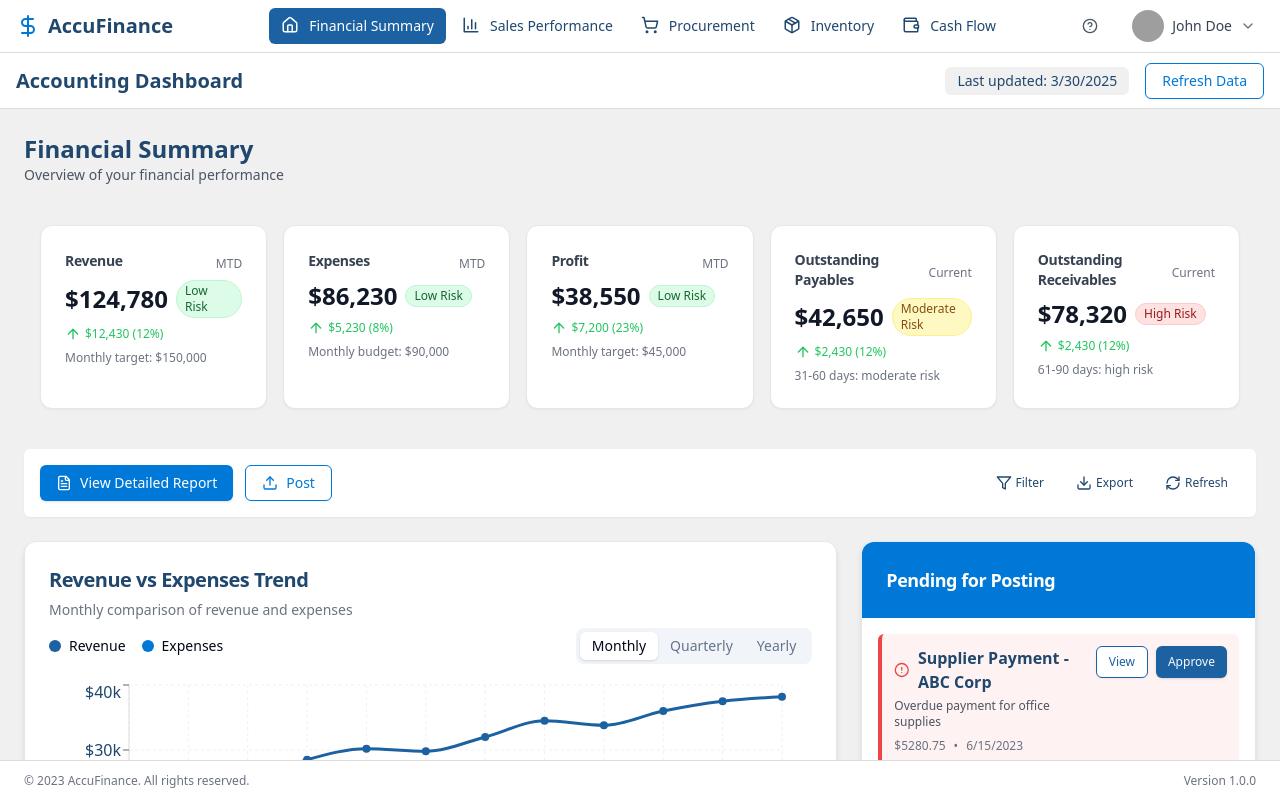
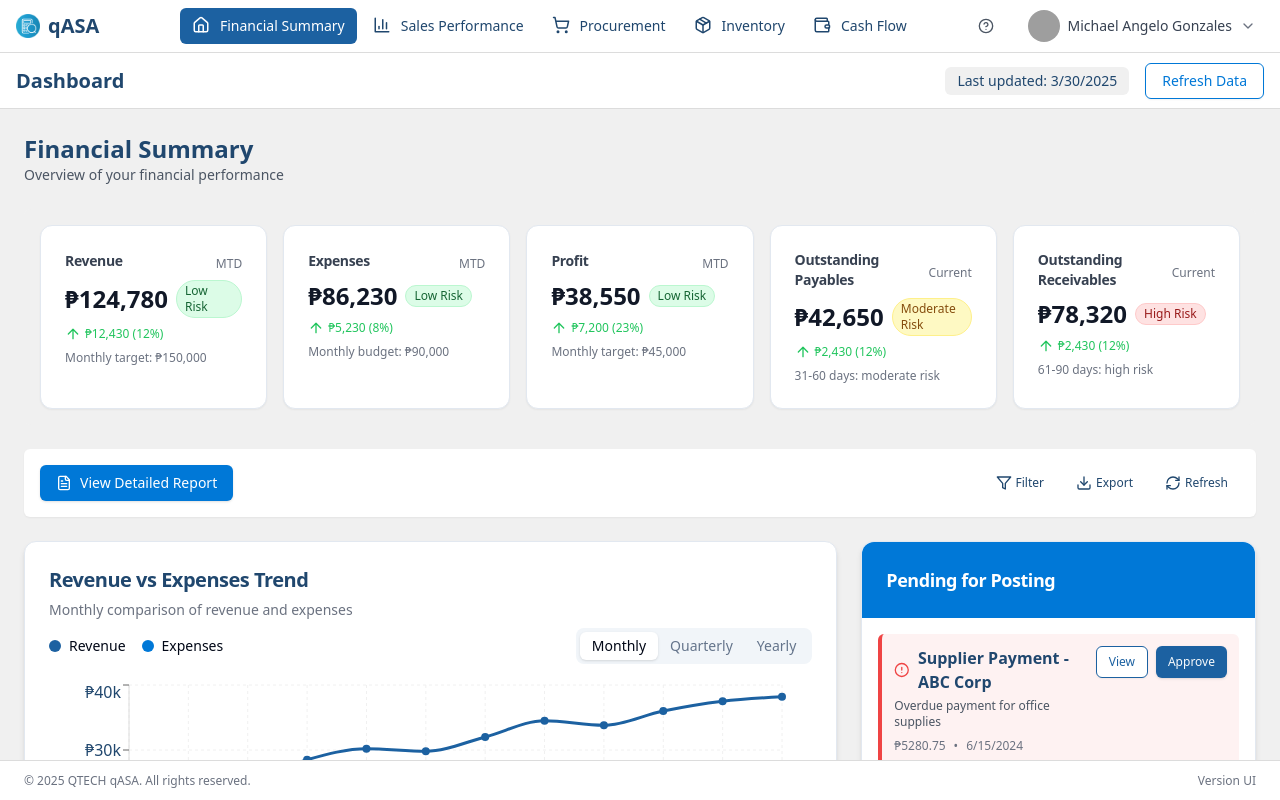
Before and after one commit to Astraaaal/qasadashboard, a React (Vite) app: page / in a window 1280 px wide. Built offline with nearby package versions, Linux system fonts and the light colour scheme; grey boxes are pictures that could not be loaded.

Commit message:
Edited Texts

```diff
--- a/index.html
+++ b/index.html
@@ -2,9 +2,9 @@
 <html lang="en">
   <head>
     <meta charset="UTF-8" />
-    <link rel="icon" type="image/svg+xml" href="/vite.svg" />
+    <link rel="icon" type="image/png" href="/src/components/assets/qASA-logo.png" />
     <meta name="viewport" content="width=device-width, initial-scale=1.0" />
-    <title>Vite + React + TS</title>
+    <title>qASA Dashboard</title>
   </head>
   <body>
     <div id="root"></div>
--- a/src/components/dashboard/ActionButtons.tsx
+++ b/src/components/dashboard/ActionButtons.tsx
@@ -37,7 +37,7 @@ const ActionButtons = ({
           View Detailed Report
         </Button>
 
-        {showPost && (
+        {/*{showPost && (
           <Button
             variant="outline"
             className="border-[#0078D7] text-[#0078D7] hover:bg-[#F0F0F0] hover:text-[#1C61A1]"
@@ -46,7 +46,7 @@ const ActionButtons = ({
             <Upload className="w-4 h-4 mr-2" />
             Post
           </Button>
-        )}
+        )}*/}
       </div>
 
       <div className="flex items-center gap-2">
--- a/src/components/dashboard/ExpensesBreakdown.tsx
+++ b/src/components/dashboard/ExpensesBreakdown.tsx
@@ -34,9 +34,10 @@ const ExpensesBreakdown = ({
   );
 
   const formatCurrency = (value: number) => {
-    return new Intl.NumberFormat("en-US", {
+    return new Intl.NumberFormat("en-PH", {
+      currencySign: "standard",
       style: "currency",
-      currency: "USD",
+      currency: "PHP",
       minimumFractionDigits: 0,
       maximumFractionDigits: 0,
     }).format(value);
--- a/src/components/dashboard/KpiCards.tsx
+++ b/src/components/dashboard/KpiCards.tsx
@@ -19,8 +19,8 @@ interface KpiCardProps {
 
 const KpiCard = ({
   title = "Revenue",
-  value = "$24,780",
-  change = { value: "$2,430", type: "increase", percentage: "12%" },
+  value = "₱24,780",
+  change = { value: "₱2,430", type: "increase", percentage: "12%" },
   period = "MTD",
   icon = <DollarSignIcon className="h-4 w-4 text-muted-foreground" />,
   status = "green",
@@ -90,38 +90,38 @@ const KpiCards = ({ cards }: KpiCardsProps) => {
   const defaultCards: KpiCardProps[] = [
     {
       title: "Revenue",
-      value: "$124,780",
-      change: { value: "$12,430", type: "increase", percentage: "12%" },
+      value: "₱124,780",
+      change: { value: "₱12,430", type: "increase", percentage: "12%" },
       period: "MTD",
       icon: <DollarSignIcon className="h-4 w-4 text-muted-foreground" />,
-      description: "Monthly target: $150,000",
+      description: "Monthly target: ₱150,000",
     },
     {
       title: "Expenses",
-      value: "$86,230",
-      change: { value: "$5,230", type: "increase", percentage: "8%" },
+      value: "₱86,230",
+      change: { value: "₱5,230", type: "increase", percentage: "8%" },
       period: "MTD",
       icon: <DollarSignIcon className="h-4 w-4 text-muted-foreground" />,
-      description: "Monthly budget: $90,000",
+      description: "Monthly budget: ₱90,000",
     },
     {
       title: "Profit",
-      value: "$38,550",
-      change: { value: "$7,200", type: "increase", percentage: "23%" },
+      value: "₱38,550",
+      change: { value: "₱7,200", type: "increase", percentage: "23%" },
       period: "MTD",
       icon: <DollarSignIcon className="h-4 w-4 text-muted-foreground" />,
-      description: "Monthly target: $45,000",
+      description: "Monthly target: ₱45,000",
     },
     {
       title: "Outstanding Payables",
-      value: "$42,650",
+      value: "₱42,650",
       period: "Current",
       status: "yellow",
       description: "31-60 days: moderate risk",
     },
     {
       title: "Outstanding Receivables",
-      value: "$78,320",
+      value: "₱78,320",
       period: "Current",
       status: "red",
       description: "61-90 days: high risk",
--- a/src/components/dashboard/PendingTransactions.tsx
+++ b/src/components/dashboard/PendingTransactions.tsx
@@ -30,7 +30,7 @@ const PendingTransactions = ({
       id: "tx1",
       title: "Supplier Payment - ABC Corp",
       amount: 5280.75,
-      date: "2023-06-15",
+      date: "2024-06-15",
       priority: "high",
       description: "Overdue payment for office supplies",
     },
@@ -38,15 +38,15 @@ const PendingTransactions = ({
       id: "tx2",
       title: "Utility Bill - Electricity",
       amount: 1250.0,
-      date: "2023-06-18",
+      date: "2024-06-18",
       priority: "medium",
       description: "Monthly electricity bill payment",
     },
     {
       id: "tx3",
-      title: "Staff Reimbursement - John Doe",
+      title: "Staff Reimbursement - Michael Angelo Gonzales",
       amount: 350.25,
-      date: "2023-06-20",
+      date: "2024-06-20",
       priority: "low",
       description: "Travel expenses reimbursement",
     },
@@ -123,7 +123,7 @@ const PendingTransactions = ({
                     </p>
                     <div className="flex items-center mt-2 text-xs text-gray-500">
                       <span className="font-medium">
-                        ${transaction.amount.toFixed(2)}
+                        ₱{transaction.amount.toFixed(2)}
                       </span>
                       <span className="mx-2">•</span>
                       <span>
--- a/src/components/dashboard/RevenueExpensesTrend.tsx
+++ b/src/components/dashboard/RevenueExpensesTrend.tsx
@@ -44,9 +44,10 @@ const RevenueExpensesTrend = ({
 }: RevenueExpensesTrendProps) => {
   // Format currency for tooltip
   const formatCurrency = (value: number) => {
-    return new Intl.NumberFormat("en-US", {
+    return new Intl.NumberFormat("en-PH", {
+      currencySign: "standard",
       style: "currency",
-      currency: "USD",
+      currency: "PHP",
       minimumFractionDigits: 0,
       maximumFractionDigits: 0,
     }).format(value);
@@ -116,7 +117,7 @@ const RevenueExpensesTrend = ({
                 <YAxis
                   tick={{ fill: "#20476E" }}
                   axisLine={{ stroke: "#DCDCDC" }}
-                  tickFormatter={(value) => `$${value / 1000}k`}
+                  tickFormatter={(value) => `₱${value / 1000}k`}
                 />
                 <Tooltip content={<CustomTooltip />} />
                 <Line
--- a/src/components/layout/DashboardLayout.tsx
+++ b/src/components/layout/DashboardLayout.tsx
@@ -20,7 +20,7 @@ const DashboardLayout = ({ children }: DashboardLayoutProps = {}) => {
         <header className="h-14 bg-white border-b border-[#DCDCDC] flex items-center px-4 justify-between">
           <div className="flex items-center">
             <h1 className="text-xl font-bold text-[#20476E]">
-              Accounting Dashboard
+              Dashboard
             </h1>
           </div>
           <div className="flex items-center gap-4">
@@ -44,9 +44,9 @@ const DashboardLayout = ({ children }: DashboardLayoutProps = {}) => {
         {/* Footer */}
         <footer className="h-10 bg-white border-t border-[#DCDCDC] flex items-center justify-between px-6">
           <div className="text-xs text-gray-500">
-            © 2023 AccuFinance. All rights reserved.
+            © 2025 QTECH qASA. All rights reserved.
           </div>
-          <div className="text-xs text-gray-500">Version 1.0.0</div>
+          <div className="text-xs text-gray-500">Version UI</div>
         </footer>
       </div>
     </div>
--- a/src/components/layout/TopNavigation.tsx
+++ b/src/components/layout/TopNavigation.tsx
@@ -32,6 +32,7 @@ import {
   DropdownMenuSeparator,
   DropdownMenuTrigger,
 } from "@/components/ui/dropdown-menu";
+import qasaLogo from '../assets/qASA-logo.png';
 
 interface NavItemProps {
   icon: React.ReactNode;
@@ -106,9 +107,10 @@ const TopNavigation = () => {
           {/* Logo and Mobile Menu Button */}
           <div className="flex items-center justify-between w-full md:w-auto">
             <div className="flex items-center gap-2">
-              <DollarSign size={24} className="text-[#0078D7]" />
+              <img src={qasaLogo} alt="Custom Logo" className="h-6 w-6" />
+              {/*<DollarSign size={24} className="text-[#0078D7]" />*/}
               <h1 className="text-xl font-bold text-[#20476E] font-sans">
-                AccuFinance
+                qASA
               </h1>
             </div>
 
@@ -155,7 +157,7 @@ const TopNavigation = () => {
                     <AvatarFallback>JD</AvatarFallback>
                   </Avatar>
                   <span className="text-sm font-medium text-gray-700">
-                    John Doe
+                    Michael Angelo Gonzales
                   </span>
                   <ChevronDown className="h-4 w-4 text-gray-500" />
                 </Button>
@@ -223,7 +225,7 @@ const TopNavigation = () => {
                     <AvatarFallback>JD</AvatarFallback>
                   </Avatar>
                   <span className="text-sm font-medium text-gray-700">
-                    John Doe
+                    Michael Angelo Gonzales
                   </span>
                 </div>
                 <Button variant="ghost" size="sm" className="text-gray-600">
```
Also changed, not shown: src/components/assets/qASA-logo.png (added).
